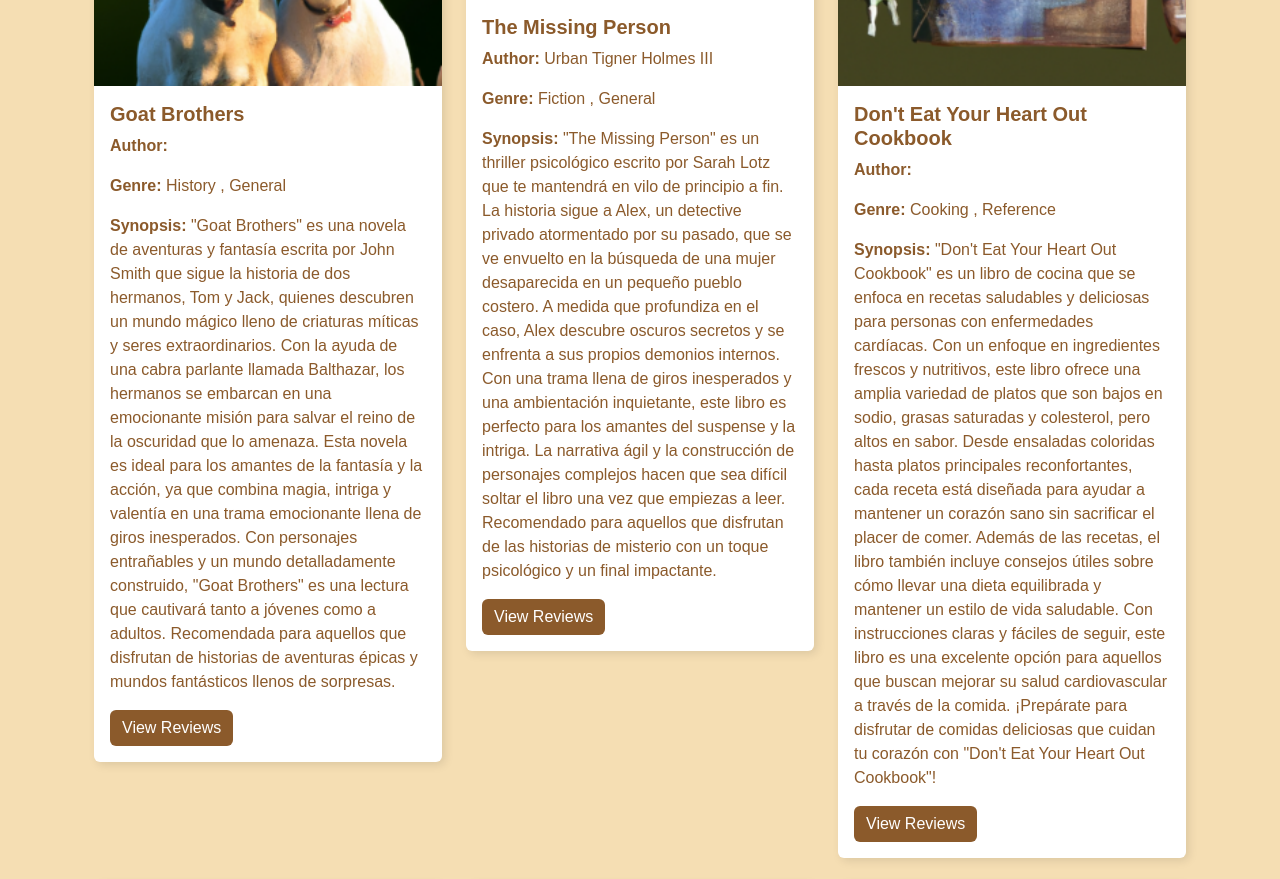
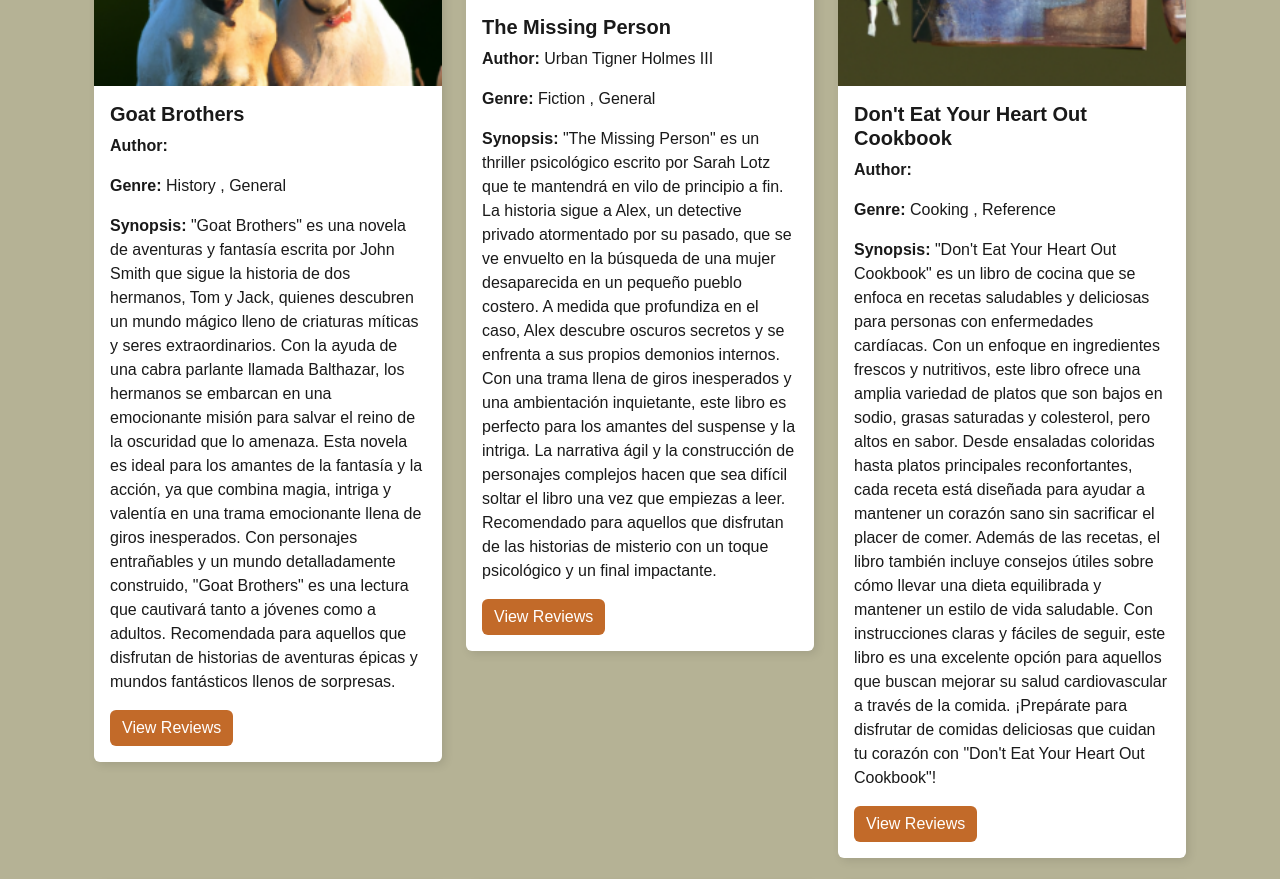
Before and after one commit to arendonc2/ClickBook, a Django app: page / in a window 1280 px wide. Shown: the part 683-1562 px from the top of the page. Run offline with Django 5.2, Linux system fonts and the light colour scheme; data comes from the database, SQL or seed files in the repository.

Commit message:
Cambiar colores de la página

```diff
--- a/Clickbook/static/css/styles.css
+++ b/Clickbook/static/css/styles.css
@@ -1,6 +1,6 @@
 body {
-    background: linear-gradient(to bottom, #F5DEB3, #F5DEB3);
-    color: #8B5A2B;
+    background: linear-gradient(to bottom, #B5B295, #B5B295);
+    color: #2C2C2C;
     font-family: Arial, sans-serif;
 }
 
@@ -12,16 +12,16 @@ body {
 }
 
 .form-label, .card-title, .card-text {
-    color: #8B5A2B;
+    color: #1A1A1A;
 }
 
 .btn-primary {
-    background-color: #8B5A2B;
+    background-color: #C26A29;
     border: none;
 }
 
 .btn-primary:hover {
-    background-color: #704214;
+    background-color: #A8521F;
 }
 
 .card {
```
